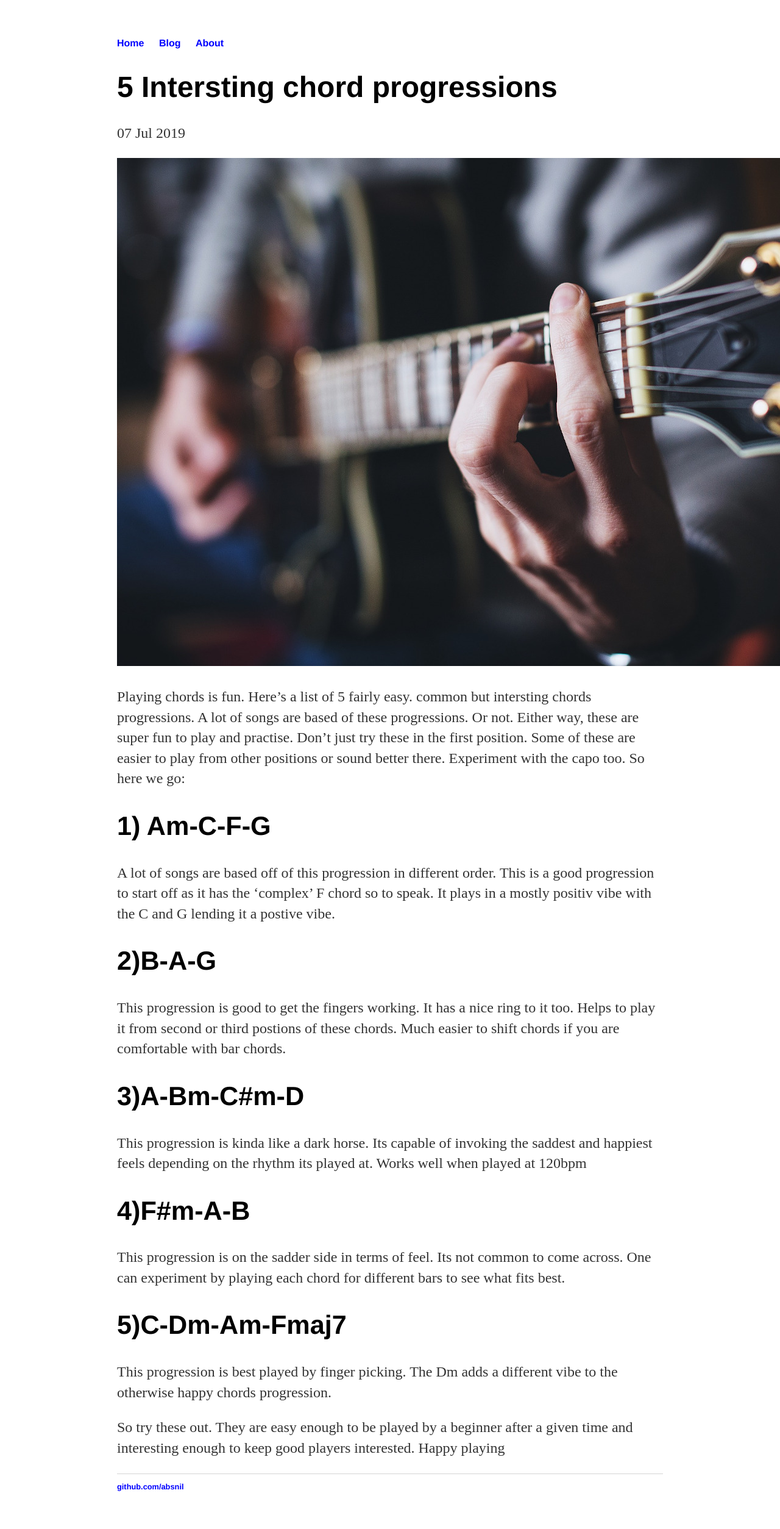
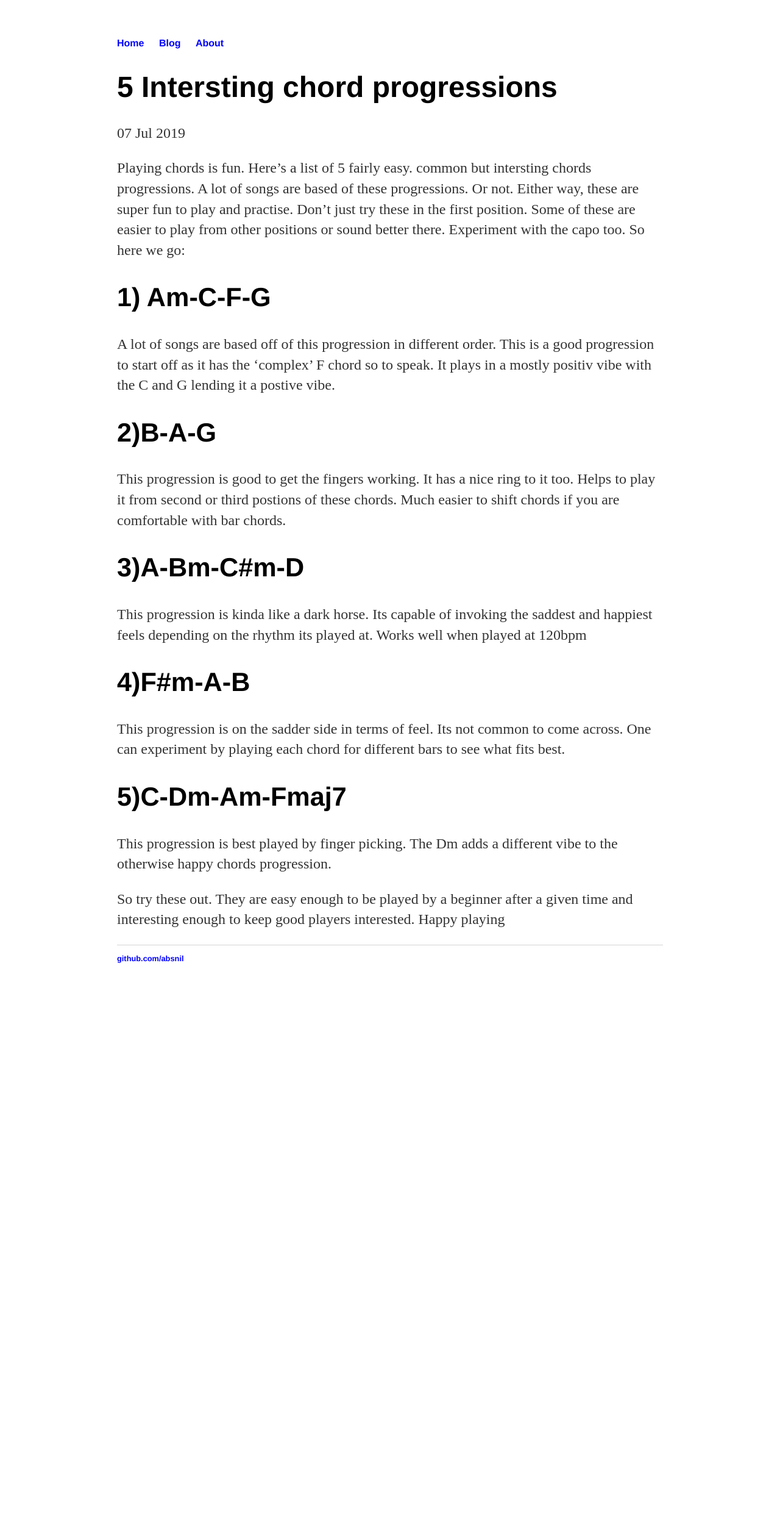
Before and after one commit to absnil/absnil.github.io, a Jekyll site: the page built from _posts/2019-07-07-chord-progs.md, in a window 1280 px wide. Shown: the whole page at 61% size. Built offline with Jekyll 4.4.1, drawn with Linux system fonts in a browser that asks for light colours; after the commit the page ends 1641 px from its top, so only the background shows below that.

Commit message:
Update 2019-07-07-chord-progs.md

```diff
--- a/_posts/2019-07-07-chord-progs.md
+++ b/_posts/2019-07-07-chord-progs.md
@@ -4,7 +4,6 @@ title: "5 Intersting chord progressions"
 date: 2019-07-07
 ---
 
-![My helpful screenshot](/assets/img/guitar.jpg)
 
 
 Playing chords is fun. Here's a list of 5 fairly easy. common but intersting chords progressions. A lot of songs are based of these progressions. Or not. Either way, these are super fun to play and practise. Don't just try these in the first position. Some of these are easier to play from other positions or sound better there. Experiment with the capo too. So here we go:
```
